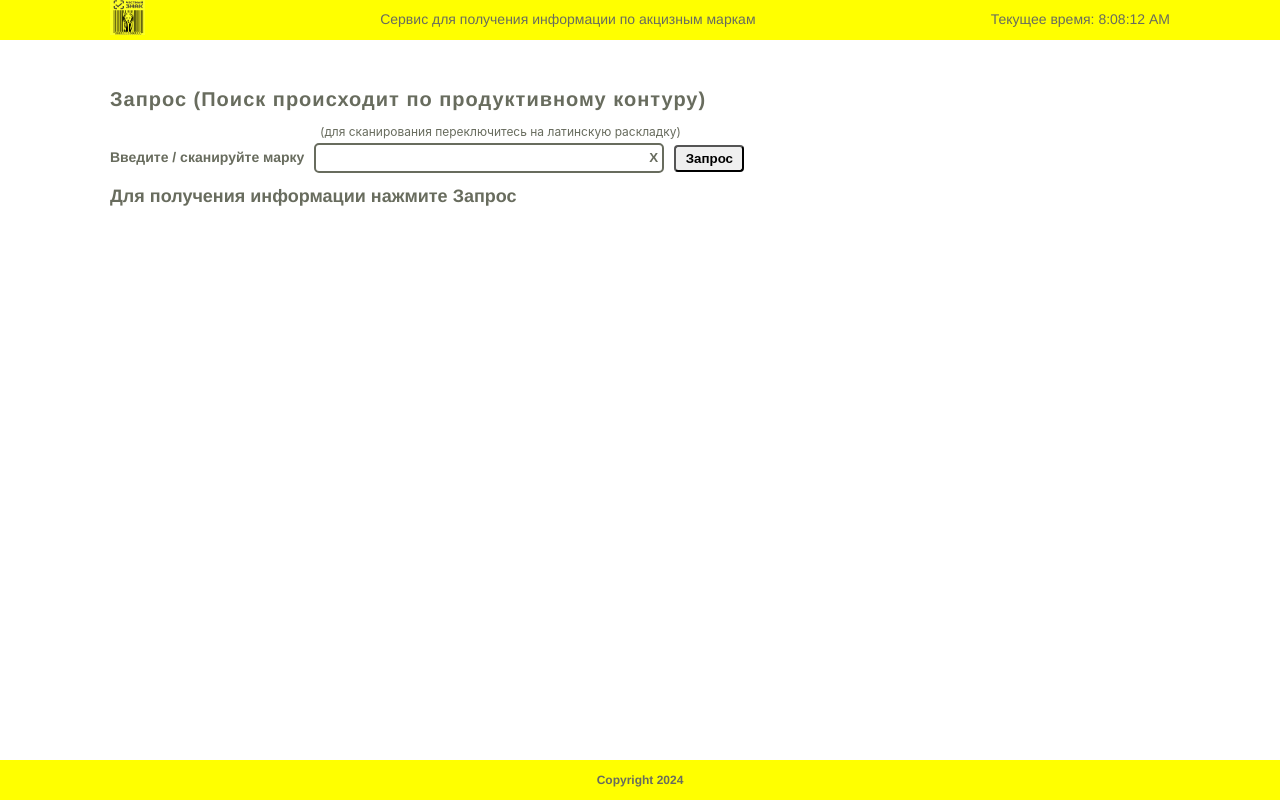
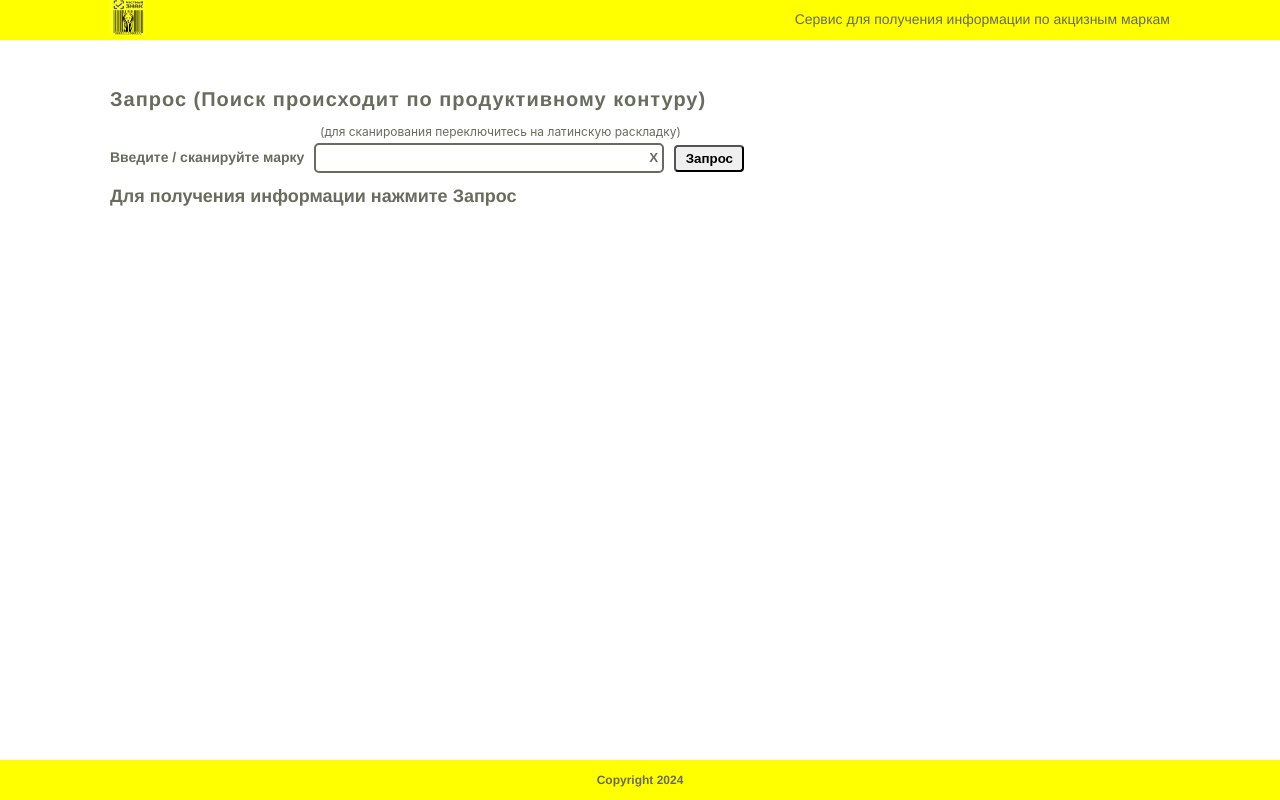
Before and after one commit to serg-myst/check-km, a React (Vite) app: page / in a window 1280 px wide. Built offline with nearby package versions, Linux system fonts and the light colour scheme.

Commit message:
no component CurrentTime

```diff
--- a/src/components/Header.jsx
+++ b/src/components/Header.jsx
@@ -15,9 +15,6 @@ function Header() {
             <li>
               <p>Сервис для получения информации по акцизным маркам</p>
             </li>
-            <li>
-              <CurrentTime />
-            </li>
           </ul>
         </div>
       </div>
```
